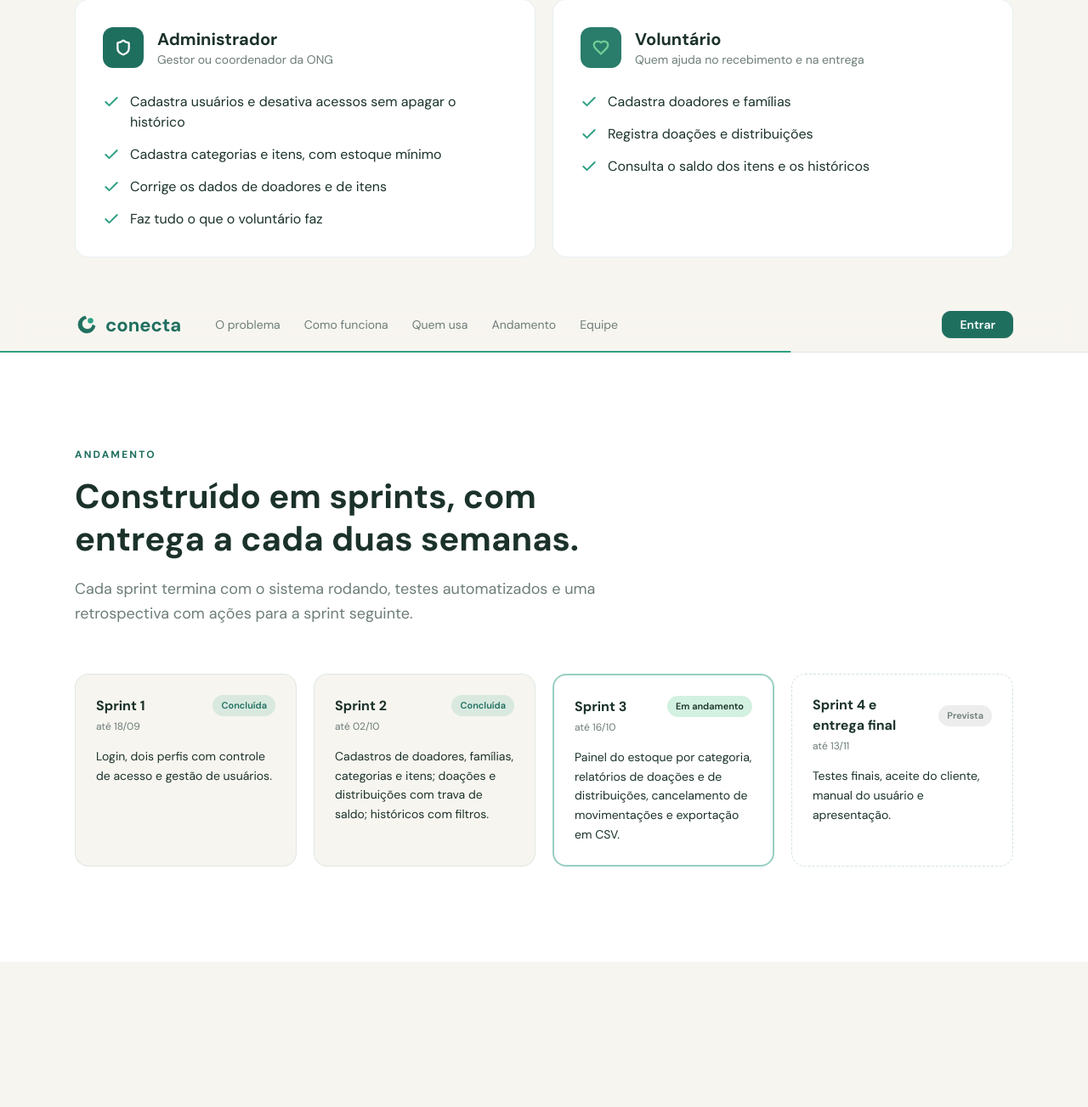
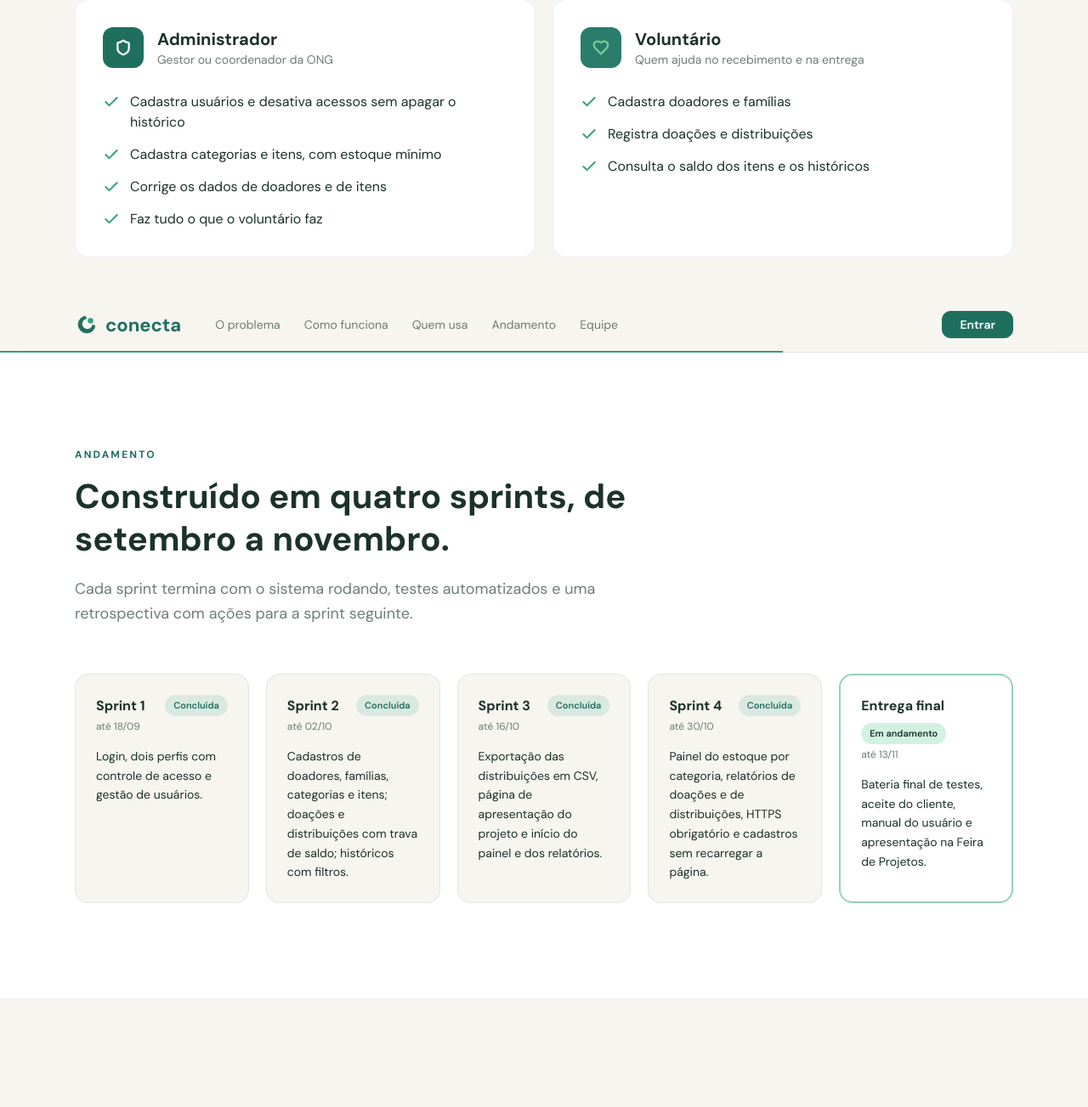
Before and after one commit to Antonio-pf/projeto-eng-soft, a Django app: page / in a window 1280 px wide, after a click on "Andamento". Shown: the part 2802-4105 px from the top of the page at 85% size. Run offline with Django 5.2, Linux system fonts and the light colour scheme; style sheets or scripts are compiled from the project's sources.

Commit message:
fix: atualiza o andamento da página inicial com as Sprints 3 e 4 e a entrega final
A seção "Andamento" ainda mostrava a Sprint 3 em andamento e prometia
cancelamento de movimentações, que não foi entregue. Agora as quatro
sprints aparecem como concluídas, cada uma com o que de fato entrou
segundo os relatórios, e a entrega final (testes, aceite do cliente,
manual e Feira) ganha um card próprio, em andamento até 13/11.

O título deixa de dizer "entrega a cada duas semanas", porque as
Sprints 1 e 4 tiveram uma semana.

```diff
--- a/templates/core/home.html
+++ b/templates/core/home.html
@@ -152,42 +152,50 @@
         <div class="mx-auto max-w-6xl px-6 py-20 lg:py-28">
             <div class="reveal max-w-2xl">
                 <p class="text-xs font-bold uppercase tracking-[0.18em] text-primary">Andamento</p>
-                <h2 class="mt-4 text-3xl font-bold leading-tight text-neutral sm:text-[2.5rem]">Construído em sprints, com entrega a cada duas semanas.</h2>
+                <h2 class="mt-4 text-3xl font-bold leading-tight text-neutral sm:text-[2.5rem]">Construído em quatro sprints, de setembro a novembro.</h2>
                 <p class="mt-5 text-lg leading-relaxed text-conecta-muted">Cada sprint termina com o sistema rodando, testes automatizados e uma retrospectiva com ações para a sprint seguinte.</p>
             </div>
 
-            <ol class="mt-14 grid gap-5 md:grid-cols-2 lg:grid-cols-4">
+            <ol class="mt-14 grid gap-5 md:grid-cols-2 lg:grid-cols-3 xl:grid-cols-5">
                 <li class="reveal flex flex-col rounded-2xl border border-primary/10 bg-conecta-form p-6">
-                    <div class="flex items-center justify-between gap-3">
+                    <div class="flex flex-wrap items-center justify-between gap-x-3 gap-y-2">
                         <p class="font-bold text-neutral">Sprint 1</p>
-                        <span class="rounded-full bg-secondary/15 px-2.5 py-1 text-[11px] font-semibold text-primary">Concluída</span>
+                        <span class="shrink-0 rounded-full bg-secondary/15 px-2.5 py-1 text-[11px] font-semibold text-primary">Concluída</span>
                     </div>
                     <p class="mt-1 text-xs text-conecta-muted">até 18/09</p>
                     <p class="mt-4 text-sm leading-relaxed text-neutral">Login, dois perfis com controle de acesso e gestão de usuários.</p>
                 </li>
                 <li class="reveal flex flex-col rounded-2xl border border-primary/10 bg-conecta-form p-6">
-                    <div class="flex items-center justify-between gap-3">
+                    <div class="flex flex-wrap items-center justify-between gap-x-3 gap-y-2">
                         <p class="font-bold text-neutral">Sprint 2</p>
-                        <span class="rounded-full bg-secondary/15 px-2.5 py-1 text-[11px] font-semibold text-primary">Concluída</span>
+                        <span class="shrink-0 rounded-full bg-secondary/15 px-2.5 py-1 text-[11px] font-semibold text-primary">Concluída</span>
                     </div>
                     <p class="mt-1 text-xs text-conecta-muted">até 02/10</p>
                     <p class="mt-4 text-sm leading-relaxed text-neutral">Cadastros de doadores, famílias, categorias e itens; doações e distribuições com trava de saldo; históricos com filtros.</p>
                 </li>
-                <li class="reveal flex flex-col rounded-2xl border-2 border-secondary/50 bg-white p-6">
-                    <div class="flex items-center justify-between gap-3">
+                <li class="reveal flex flex-col rounded-2xl border border-primary/10 bg-conecta-form p-6">
+                    <div class="flex flex-wrap items-center justify-between gap-x-3 gap-y-2">
                         <p class="font-bold text-neutral">Sprint 3</p>
-                        <span class="rounded-full bg-accent/30 px-2.5 py-1 text-[11px] font-semibold text-neutral">Em andamento</span>
+                        <span class="shrink-0 rounded-full bg-secondary/15 px-2.5 py-1 text-[11px] font-semibold text-primary">Concluída</span>
                     </div>
                     <p class="mt-1 text-xs text-conecta-muted">até 16/10</p>
-                    <p class="mt-4 text-sm leading-relaxed text-neutral">Painel do estoque por categoria, relatórios de doações e de distribuições, cancelamento de movimentações e exportação em CSV.</p>
+                    <p class="mt-4 text-sm leading-relaxed text-neutral">Exportação das distribuições em CSV, página de apresentação do projeto e início do painel e dos relatórios.</p>
                 </li>
-                <li class="reveal flex flex-col rounded-2xl border border-dashed border-primary/20 p-6">
-                    <div class="flex items-center justify-between gap-3">
-                        <p class="font-bold text-neutral">Sprint 4 e entrega final</p>
-                        <span class="shrink-0 rounded-full bg-base-200 px-2.5 py-1 text-[11px] font-semibold text-conecta-muted">Prevista</span>
+                <li class="reveal flex flex-col rounded-2xl border border-primary/10 bg-conecta-form p-6">
+                    <div class="flex flex-wrap items-center justify-between gap-x-3 gap-y-2">
+                        <p class="font-bold text-neutral">Sprint 4</p>
+                        <span class="shrink-0 rounded-full bg-secondary/15 px-2.5 py-1 text-[11px] font-semibold text-primary">Concluída</span>
+                    </div>
+                    <p class="mt-1 text-xs text-conecta-muted">até 30/10</p>
+                    <p class="mt-4 text-sm leading-relaxed text-neutral">Painel do estoque por categoria, relatórios de doações e de distribuições, HTTPS obrigatório e cadastros sem recarregar a página.</p>
+                </li>
+                <li class="reveal flex flex-col rounded-2xl border-2 border-secondary/50 bg-white p-6 md:col-span-2 xl:col-span-1">
+                    <div class="flex flex-wrap items-center justify-between gap-x-3 gap-y-2">
+                        <p class="font-bold text-neutral">Entrega final</p>
+                        <span class="shrink-0 rounded-full bg-accent/30 px-2.5 py-1 text-[11px] font-semibold text-neutral">Em andamento</span>
                     </div>
                     <p class="mt-1 text-xs text-conecta-muted">até 13/11</p>
-                    <p class="mt-4 text-sm leading-relaxed text-neutral">Testes finais, aceite do cliente, manual do usuário e apresentação.</p>
+                    <p class="mt-4 text-sm leading-relaxed text-neutral">Bateria final de testes, aceite do cliente, manual do usuário e apresentação na Feira de Projetos.</p>
                 </li>
             </ol>
         </div>
```
